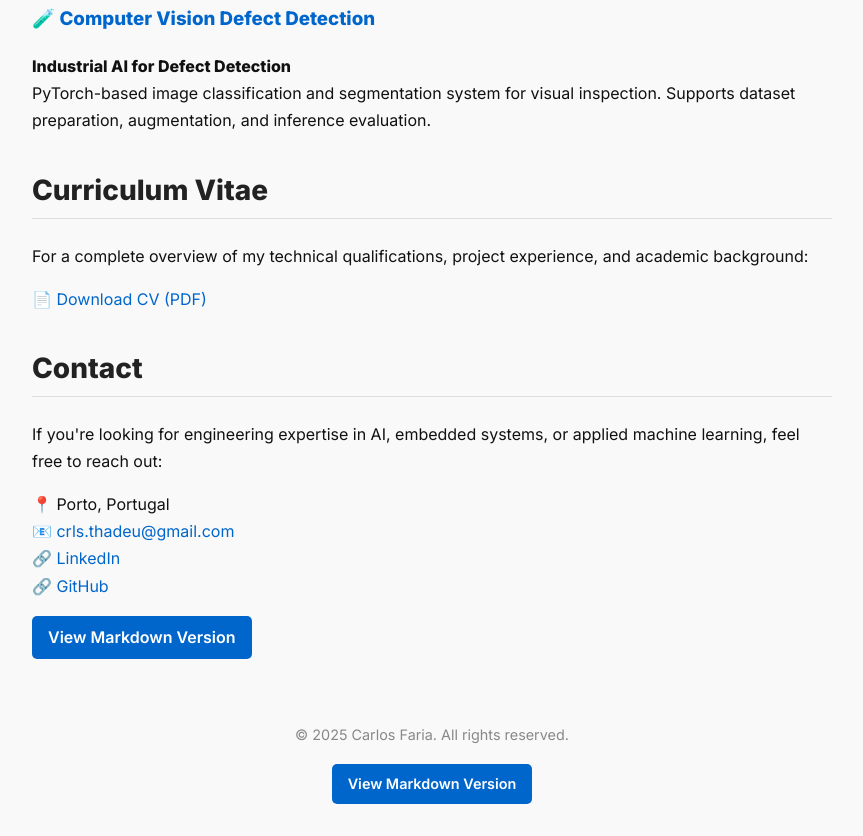
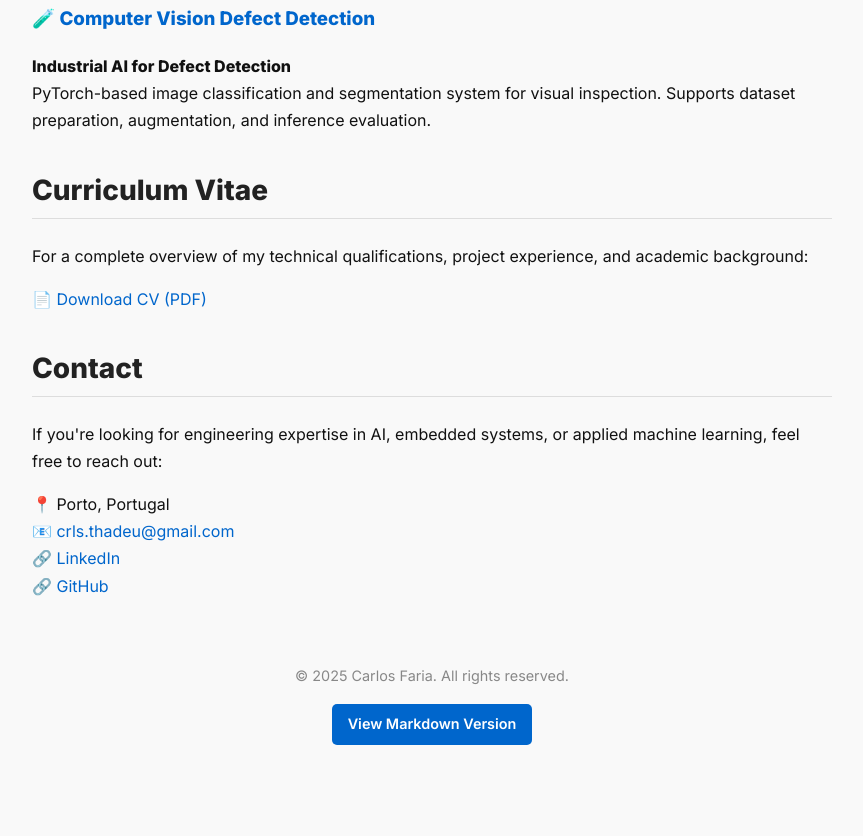
Before and after one commit to cthadeufaria/cthadeufaria.github.io, a plain HTML site: page index.html in a window 1280 px wide. Shown: the part 2348-3184 px from the top of the page, without its empty margins (208-1071 px from the left). After the commit the page ends 3125 px from the top, so only its background shows below. Drawn offline with Linux system fonts and the light colour scheme.

Commit message:
updated texts

```diff
--- a/index.html
+++ b/index.html
@@ -131,7 +131,6 @@
     📧 <a href="mailto:crls.thadeu@gmail.com">crls.thadeu@gmail.com</a><br />
     🔗 <a href="https://www.linkedin.com/in/carlos-faria-33b51291/">LinkedIn</a><br />
     🔗 <a href="https://github.com/cthadeufaria">GitHub</a><br />
-    <a class="button-link" href="index.md">View Markdown Version</a>
   </div>
 
   <footer>
```
Also changed, not shown: README.md.
